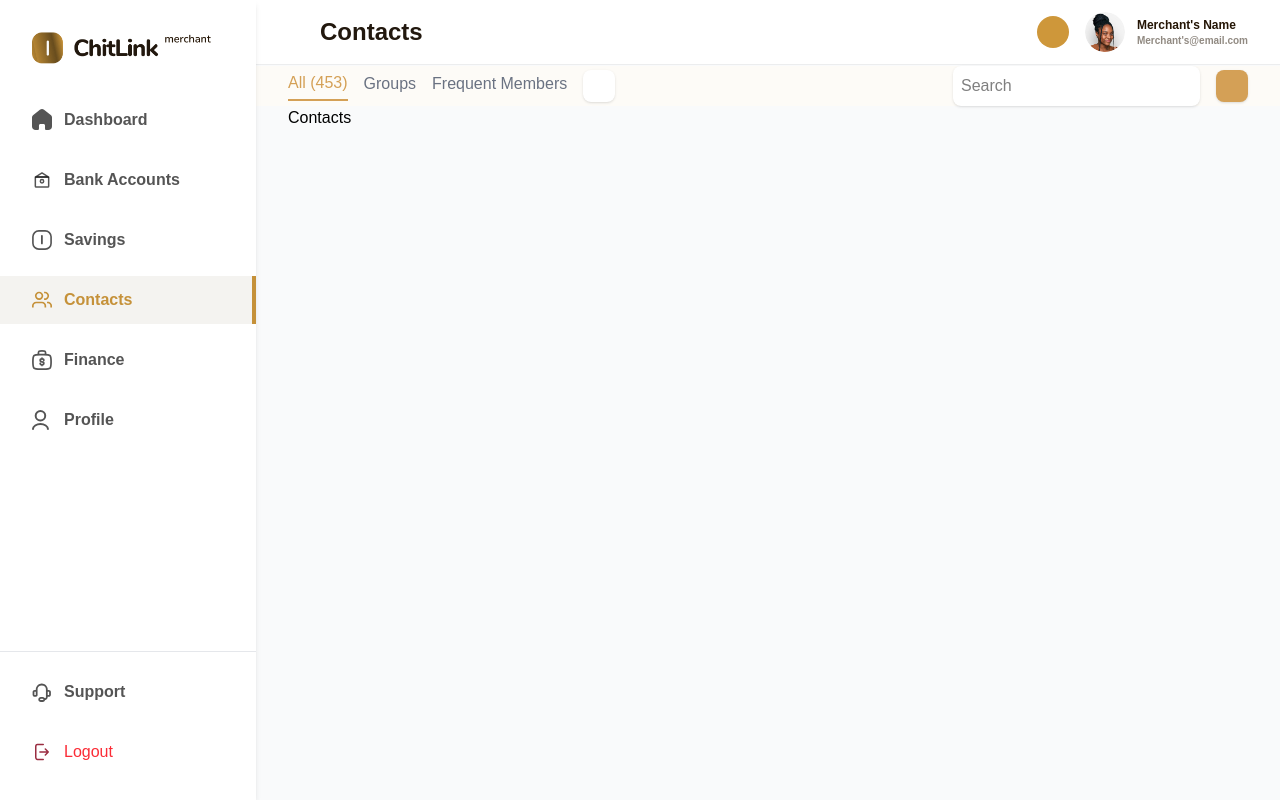
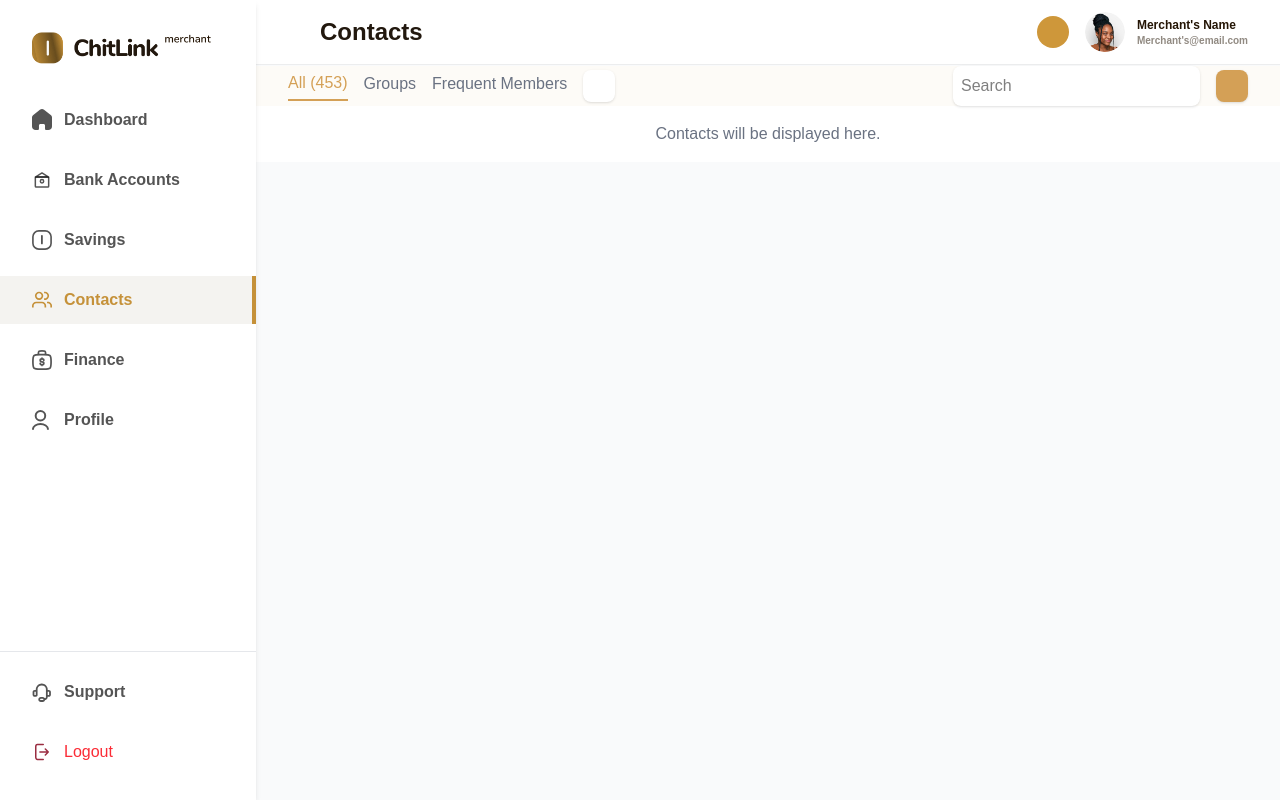
Before and after one commit to Tomtiko04/ChitLinkP, a React (Vite) app: page /contacts in a window 1280 px wide. Built offline with nearby package versions, Linux system fonts and the light colour scheme; some icons are missing.

Commit message:
Contact skeleton

```diff
--- /dev/null
+++ b/src/components/ContactSkeleton.jsx
@@ -0,0 +1,16 @@
+const ContactSkeleton = () => {
+  return (
+    <div className="flex items-center justify-between p-4 border-b border-gray-200">
+      <div className="flex items-center space-x-4">
+        <div className="w-12 h-12 bg-gray-300 rounded-full animate-pulse"></div>
+        <div className="space-y-2">
+          <div className="w-32 h-4 bg-gray-300 rounded animate-pulse"></div>
+          <div className="w-48 h-4 bg-gray-300 rounded animate-pulse"></div>
+        </div>
+      </div>
+      <div className="w-4 h-4 bg-gray-300 rounded-full animate-pulse"></div>
+    </div>
+  );
+};
+
+export default ContactSkeleton;
--- a/src/pages/Contacts.jsx
+++ b/src/pages/Contacts.jsx
@@ -1,13 +1,38 @@
-import React from 'react'
+import React, { useState, useEffect } from 'react';
 import ContactsTab from '../components/ContactsTab';
+import ContactSkeleton from '../components/ContactSkeleton';
 
-export default function Contacts() {
+const Contacts = () => {
+  const [loading, setLoading] = useState(true);
+
+  // Simulate data fetching
+  useEffect(() => {
+    const timer = setTimeout(() => {
+      setLoading(false);
+    }, 3000); // Simulate a 3-second loading time
+    return () => clearTimeout(timer);
+  }, []);
+
   return (
-    <>
+    <div>
       <ContactsTab />
-      <div className="px-4 lg:px-8">
-        <h1>Contacts</h1>
+      <div className="bg-white">
+        {loading ? (
+          // Show skeleton loader while loading
+          <div>
+            {Array.from({ length: 8 }).map((_, index) => (
+              <ContactSkeleton key={index} />
+            ))}
+          </div>
+        ) : (
+          // Show actual content when loaded
+          <div className="p-4 text-center text-gray-500">
+            Contacts will be displayed here.
+          </div>
+        )}
       </div>
-    </>
+    </div>
   );
-}
+};
+
+export default Contacts;
```
